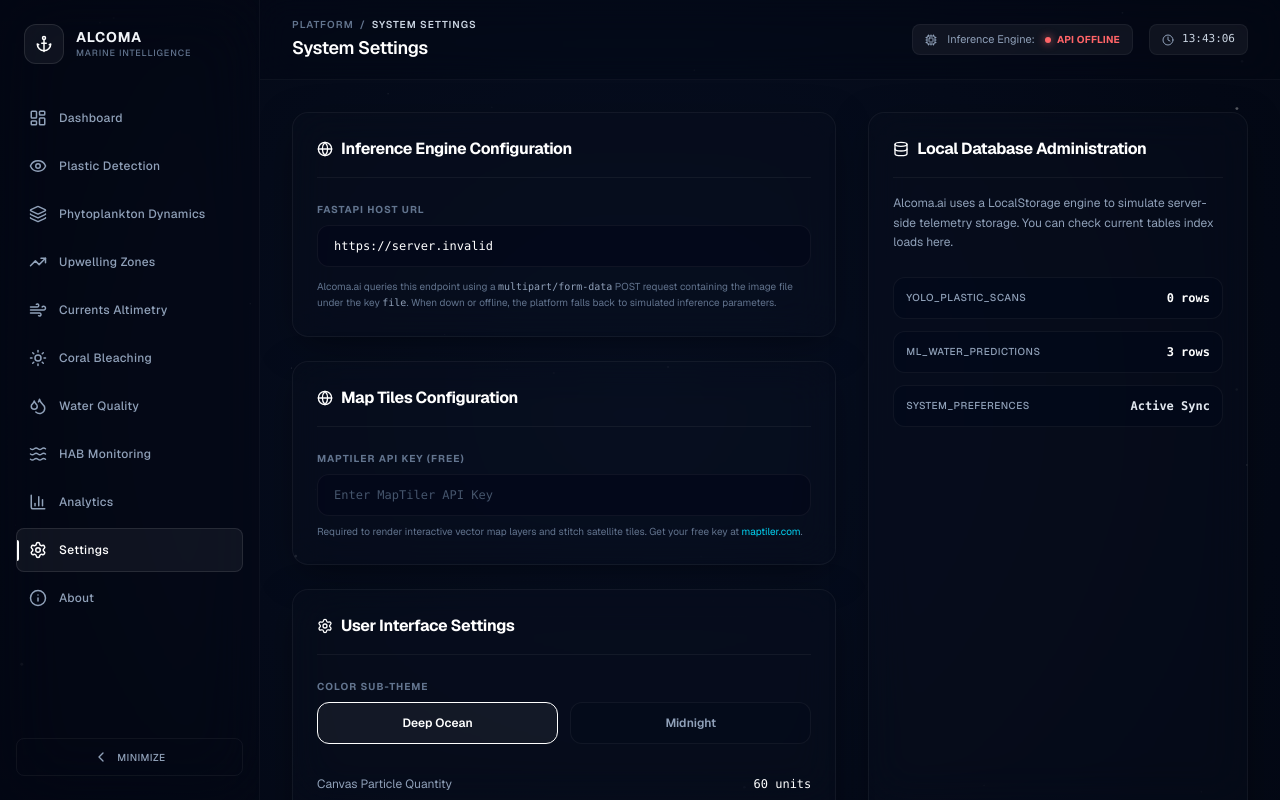
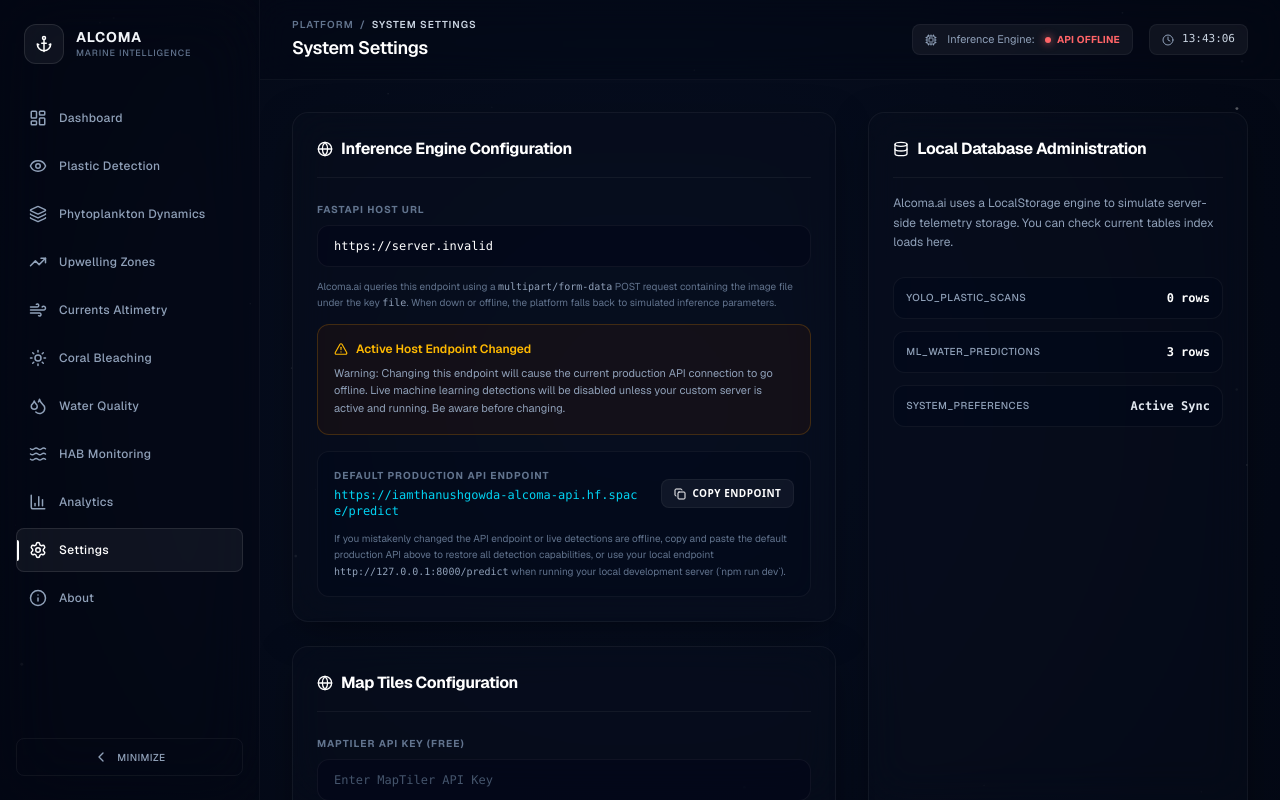
Before and after one commit to iamthanushgowdap/Alcoma.ai, a Next.js app: page /settings in a window 1280 px wide. Built offline with nearby package versions, Linux system fonts and the light colour scheme; no server answers.

Commit message:
Add custom API endpoint warning and Hugging Face default endpoint copy button inside Settings page

```diff
--- a/src/app/settings/page.tsx
+++ b/src/app/settings/page.tsx
@@ -9,7 +9,9 @@ import {
   Sliders,
   Database,
   Cpu,
-  Globe
+  Globe,
+  AlertTriangle,
+  Copy
 } from 'lucide-react';
 import GlassCard from '@/components/GlassCard';
 import { useSettingsStore } from '@/store/useSettingsStore';
@@ -86,6 +88,50 @@ export default function SettingsPage() {
               <p className="text-[10px] text-slate-500 leading-relaxed pt-1">
                 Alcoma.ai queries this endpoint using a <code className="font-mono text-slate-400">multipart/form-data</code> POST request containing the image file under the key <code className="font-mono text-slate-400">file</code>. When down or offline, the platform falls back to simulated inference parameters.
               </p>
+
+              {/* Dynamic Warning Alert Card */}
+              {apiEndpoint !== 'https://iamthanushgowda-alcoma-api.hf.space/predict' && (
+                <motion.div
+                  initial={{ opacity: 0, y: -10 }}
+                  animate={{ opacity: 1, y: 0 }}
+                  className="p-4 bg-amber-950/20 border border-amber-500/20 rounded-xl text-xs space-y-2 mt-3"
+                >
+                  <div className="flex items-center gap-2 text-amber-400 font-semibold">
+                    <AlertTriangle size={14} />
+                    <span>Active Host Endpoint Changed</span>
+                  </div>
+                  <p className="text-slate-400 leading-relaxed text-[11px]">
+                    Warning: Changing this endpoint will cause the current production API connection to go offline. Live machine learning detections will be disabled unless your custom server is active and running. Be aware before changing.
+                  </p>
+                </motion.div>
+              )}
+
+              {/* Helper Restoration Box */}
+              <div className="p-4 bg-slate-950/40 border border-white/5 rounded-xl space-y-3 mt-4">
+                <div className="flex flex-col md:flex-row md:items-center justify-between gap-3">
+                  <div className="space-y-1">
+                    <span className="text-[10px] font-bold text-slate-500 uppercase tracking-widest block">
+                      Default Production API Endpoint
+                    </span>
+                    <code className="font-mono text-cyan-400 text-xs block break-all select-all">
+                      https://iamthanushgowda-alcoma-api.hf.space/predict
+                    </code>
+                  </div>
+                  <button
+                    onClick={() => {
+                      navigator.clipboard.writeText('https://iamthanushgowda-alcoma-api.hf.space/predict');
+                      alert('Default production API URL copied to clipboard!');
+                    }}
+                    className="px-3 py-1.5 bg-white/5 hover:bg-white/10 border border-white/5 hover:border-white/10 rounded-lg text-[10px] font-semibold text-white tracking-wider uppercase transition-colors shrink-0 flex items-center gap-1.5 self-start md:self-center cursor-pointer font-sans"
+                  >
+                    <Copy size={12} />
+                    Copy Endpoint
+                  </button>
+                </div>
+                <p className="text-[10px] text-slate-500 leading-relaxed">
+                  If you mistakenly changed the API endpoint or live detections are offline, copy and paste the default production API above to restore all detection capabilities, or use your local endpoint <code className="font-mono text-slate-400">http://127.0.0.1:8000/predict</code> when running your local development server (`npm run dev`).
+                </p>
+              </div>
             </div>
           </GlassCard>
 
```
